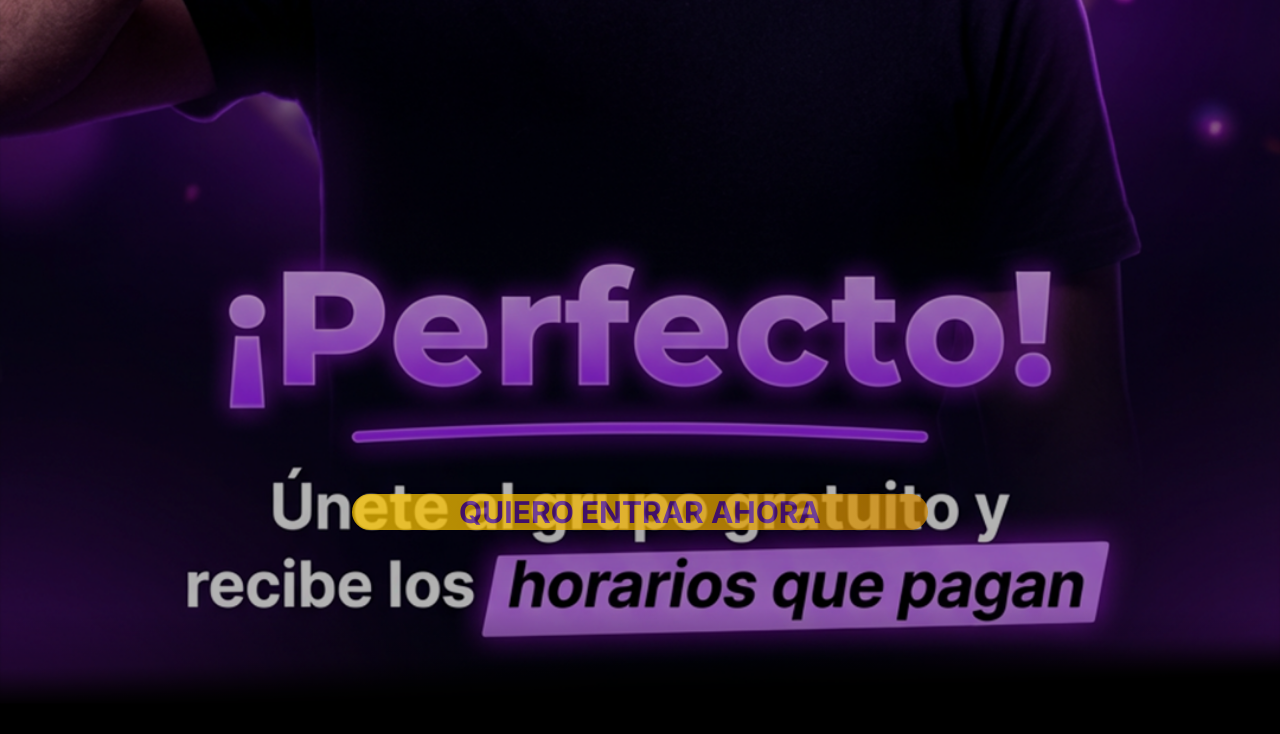
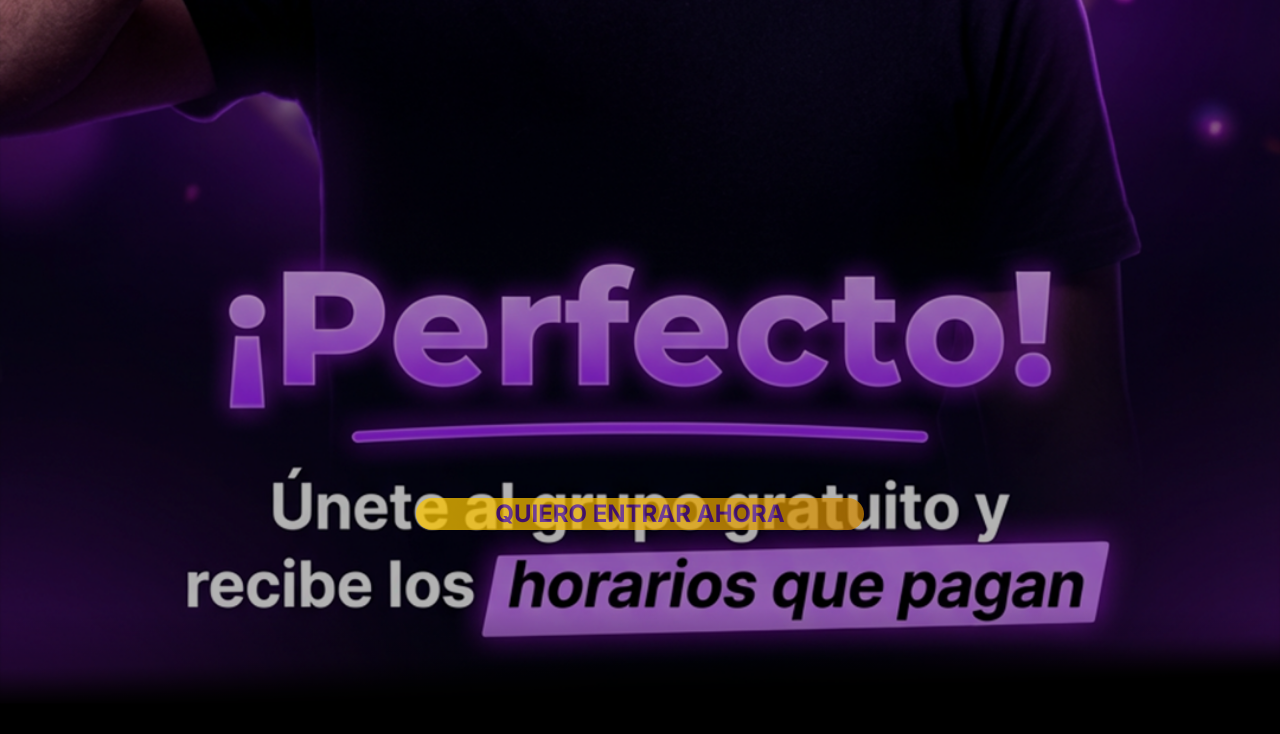
Before and after one commit to 24games/wonderland, a Next.js app: page / in a window 1280 px wide. Shown: the top 734 px of the page. Built offline with nearby package versions, Linux system fonts and the light colour scheme.

Commit message:
fix: CorreÃ§Ã£o BRUTA do botÃ£o CTA - h-auto, py-8, w-[90%], max-w-md, text-xl/2xl

```diff
--- a/src/app/page.tsx
+++ b/src/app/page.tsx
@@ -30,7 +30,7 @@ export default function Home() {
             href="https://chat.whatsapp.com/JaP7XOHnvB01IqjB4XsK6y"
             target="_blank"
             rel="noopener noreferrer"
-            className="w-full max-w-xl rounded-full bg-gradient-to-r from-yellow-400 via-yellow-500 to-yellow-600 px-8 py-24 text-center text-2xl font-bold text-purple-900 shadow-2xl transition-all duration-300 hover:scale-105 hover:shadow-yellow-500/50 active:scale-95 animate-pulse sm:px-12 sm:py-28 sm:text-3xl"
+            className="h-auto w-[90%] max-w-md rounded-full bg-gradient-to-r from-yellow-400 via-yellow-500 to-yellow-600 px-6 py-8 text-center text-xl font-bold text-purple-900 shadow-2xl transition-all duration-300 hover:scale-105 hover:shadow-yellow-500/50 active:scale-95 animate-pulse sm:px-8 sm:py-8 sm:text-2xl"
           >
             QUIERO ENTRAR AHORA
           </a>
```
